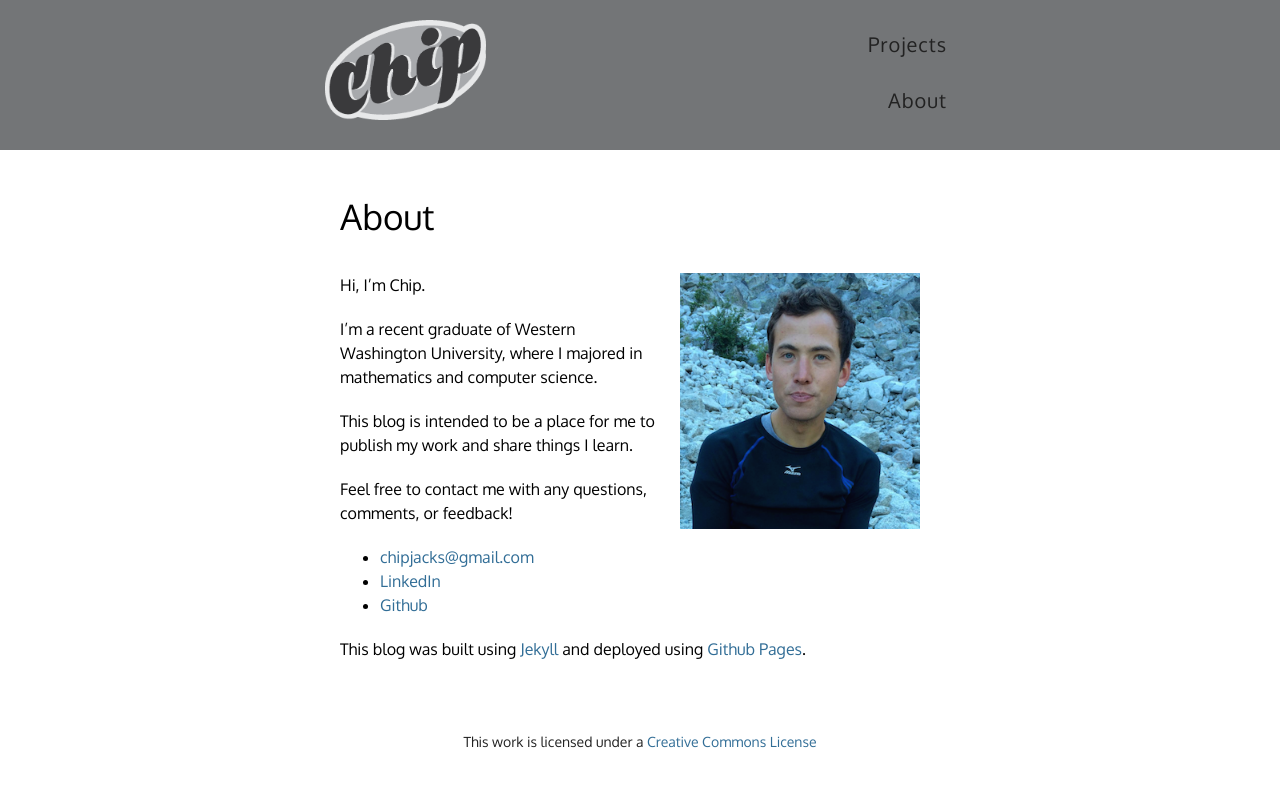
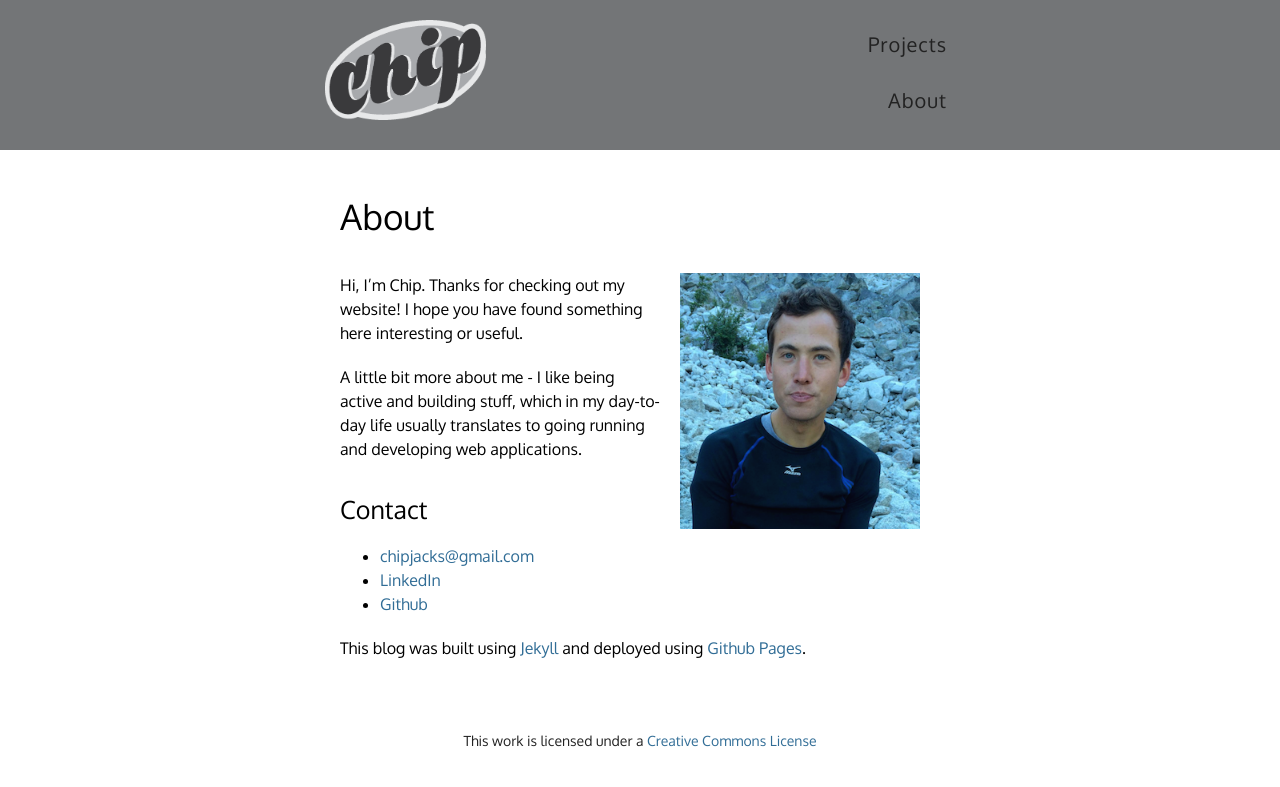
Before and after one commit to chipjacks/chipjacks.github.io, a Jekyll site: the page built from about/index.markdown, in a window 1280 px wide. Shown: the top 787 px of the page. Built offline with Jekyll 4.4.1, drawn with Linux system fonts in a browser that asks for light colours; Markdown is read by kramdown in place of the engine named in the settings.

Commit message:
Update about page.

```diff
--- a/_config.yml
+++ b/_config.yml
@@ -1,3 +1,3 @@
 name: Chip Jackson
 markdown: redcarpet
-pygments: true
+highlighter: true
--- a/about/index.markdown
+++ b/about/index.markdown
@@ -4,15 +4,15 @@ title: "About"
 ---
 
 <img src="/images/profile_pic.png" width="40%" align="right"/>
-Hi, I'm Chip.
+Hi, I'm Chip. Thanks for checking out my website! I hope you have found
+something here interesting or useful.
 
-I'm a recent graduate of Western Washington University, where I majored in
-mathematics and computer science.
+A little bit more about me - I like being active and building
+stuff, which in my day-to-day life usually translates to going running and
+developing web applications.
 
-This blog is intended to be a place for me to publish my work and
-share things I learn.
 
-Feel free to contact me with any questions, comments, or feedback!
+### Contact
 
 * <a href="mailto:chipjacks@gmail.com">chipjacks@gmail.com</a>
 * <a href="http://www.linkedin.com/pub/chip-jackson/66/967/675/">LinkedIn</a>
```
